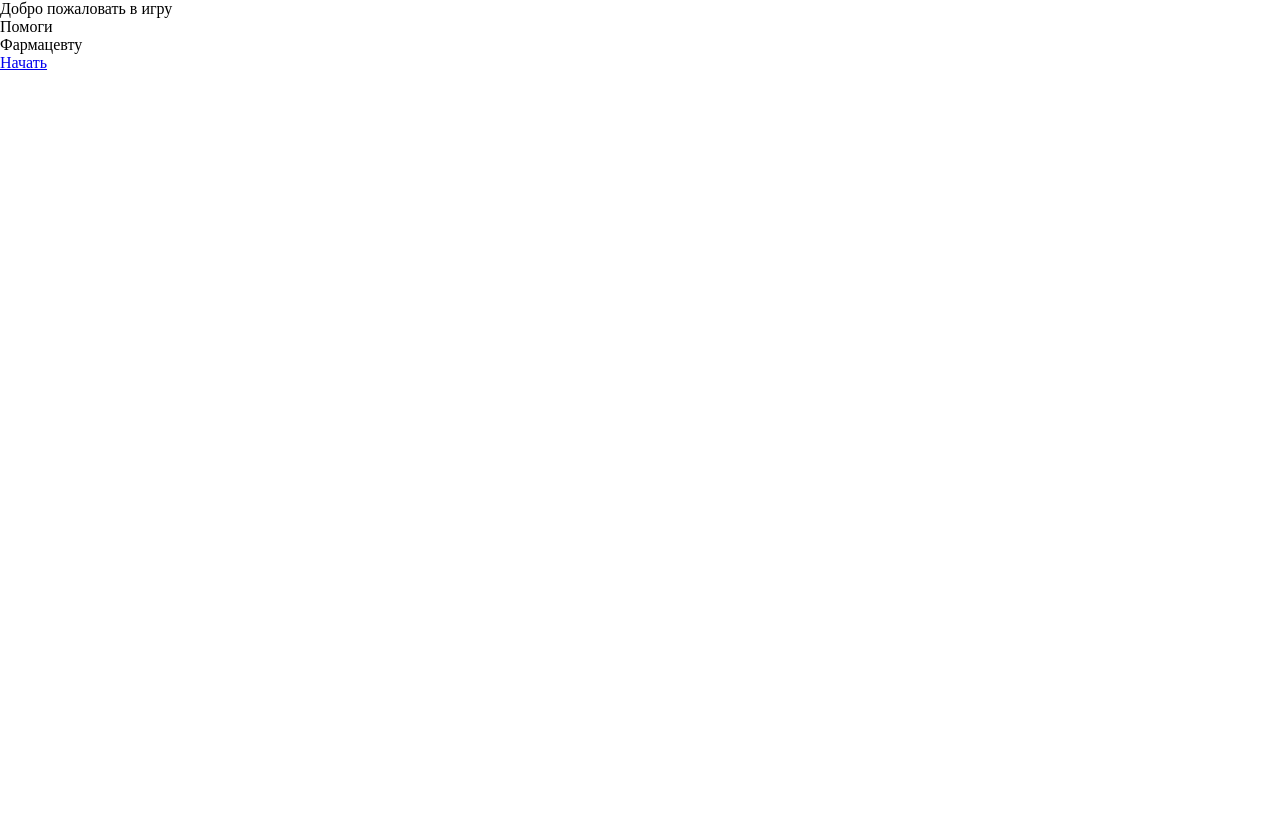
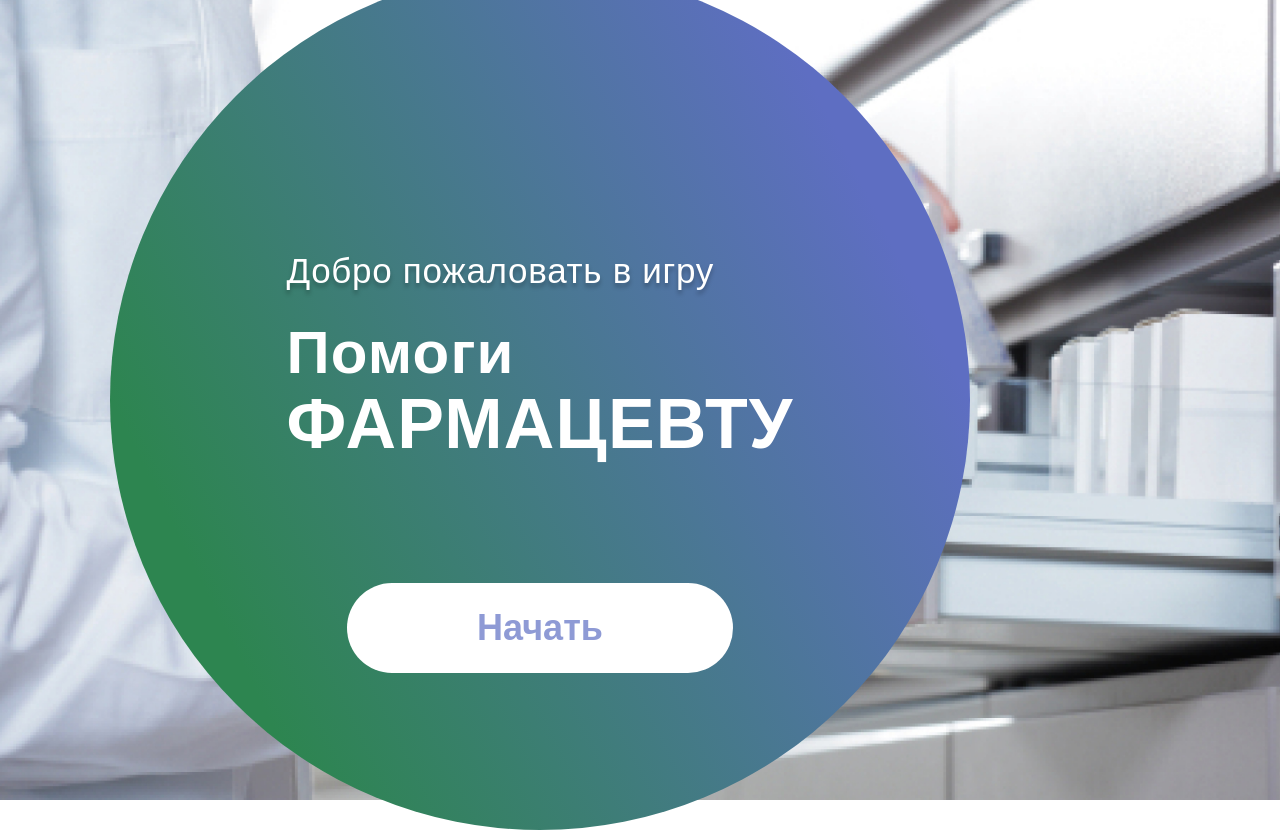
Before and after one commit to AlisaVlasova/test-vue, a Vue app: page / in a window 1280 px wide. Before the commit the page ends 800 px from the top, so only its background shows below. Built offline with nearby package versions, Linux system fonts and the light colour scheme.

Commit message:
Cover styles added; Resets updated

```diff
--- a/src/App.vue
+++ b/src/App.vue
@@ -16,6 +16,12 @@ body {
 }
 
 html {
+  font-family: Arial, Helvetica, sans-serif;
+  font-size: 16px;
+  line-height: 20px;
+
+  color: #414141;
+
   scroll-behavior: smooth;
 }
 
@@ -24,13 +30,15 @@ h1,
 h2,
 h3,
 ul,
-li {
+li,
+a {
   margin: 0;
   padding: 0;
+  color: inherit;
   font-weight: inherit;
   font-size: inherit;
   list-style: none;
-  color: inherit;
+  text-decoration: none;
 }
 
 button {
--- a/src/views/Cover.vue
+++ b/src/views/Cover.vue
@@ -1,11 +1,13 @@
 <template>
   <div class="cover">
     <div class="cover__wellcome">
-      <p class="cover__text">Добро пожаловать в игру</p>
-      <h1 class="cover__title">
-        <h2 class="cover__small-title">Помоги</h2>
-        Фармацевту
-      </h1>
+      <div class="cover__description">
+        <p class="cover__text">Добро пожаловать в игру</p>
+        <h1 class="cover__title">
+          Помоги
+          <p class="cover__large-title">Фармацевту</p>
+        </h1>
+      </div>
       <router-link to="/main" class="cover__button button">
         Начать
       </router-link>
@@ -19,4 +21,73 @@ export default {
 };
 </script>
 
-<style scoped lang="scss"></style>
+<style scoped lang="scss">
+.cover {
+  position: relative;
+
+  height: 100vh;
+
+  background-image: url(../assets/image/bg.jpg);
+  background-position: center;
+  background-repeat: no-repeat;
+  background-size: cover;
+
+  &__wellcome {
+    position: absolute;
+    top: -30px;
+    left: 110px;
+
+    display: flex;
+    flex-direction: column;
+    align-items: center;
+
+    width: 860px;
+    height: 860px;
+
+    padding: 280px 181px 160px;
+
+    background: linear-gradient(63.53deg, #2d8550 16.62%, #5e6ec2 83.38%);
+    border-radius: 50%;
+  }
+
+  &__description {
+    color: #fff;
+  }
+
+  &__text {
+    font-size: 35px;
+    line-height: 41px;
+    letter-spacing: 0.02em;
+    text-shadow: 0px 4px 4px rgba(0, 0, 0, 0.25);
+  }
+
+  &__title {
+    margin: 29px 0 120px;
+
+    font-size: 60px;
+    font-weight: bold;
+    line-height: 66px;
+    letter-spacing: 0.02em;
+  }
+
+  &__large-title {
+    font-size: 70px;
+    line-height: 77px;
+    text-transform: uppercase;
+  }
+
+  &__button {
+    padding: 23px 130px;
+
+    font-weight: bold;
+    font-size: 36px;
+    line-height: 44px;
+    text-align: center;
+
+    color: #8e9ad5;
+    background: #ffffff;
+
+    border-radius: 100px;
+  }
+}
+</style>
```
Also changed, not shown: src/assets/logo.png (deleted).
